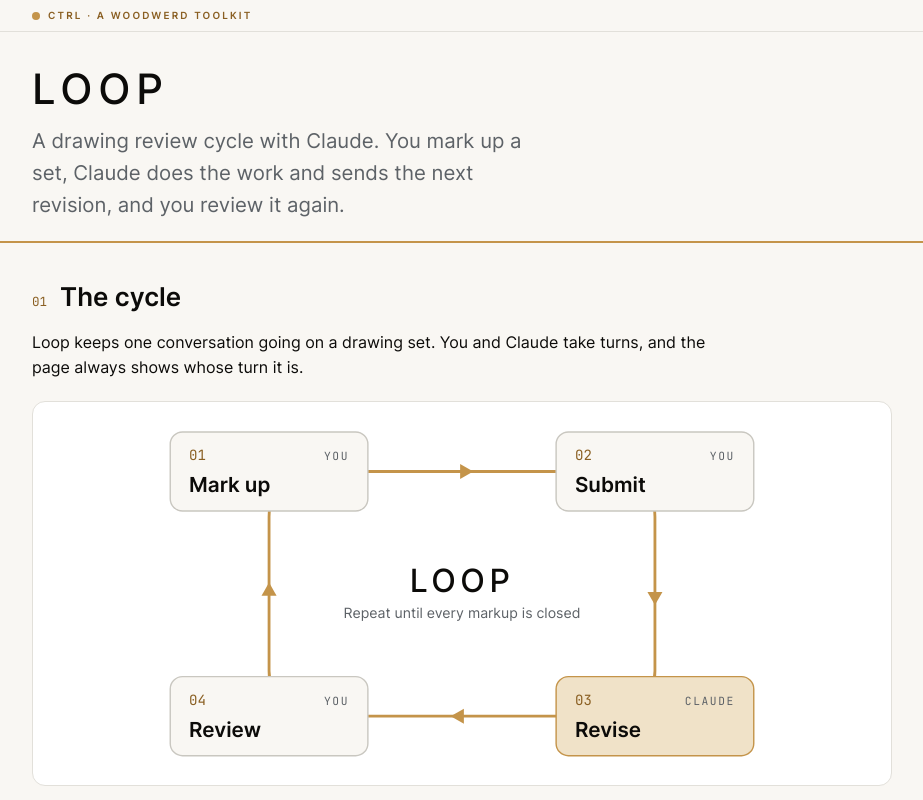
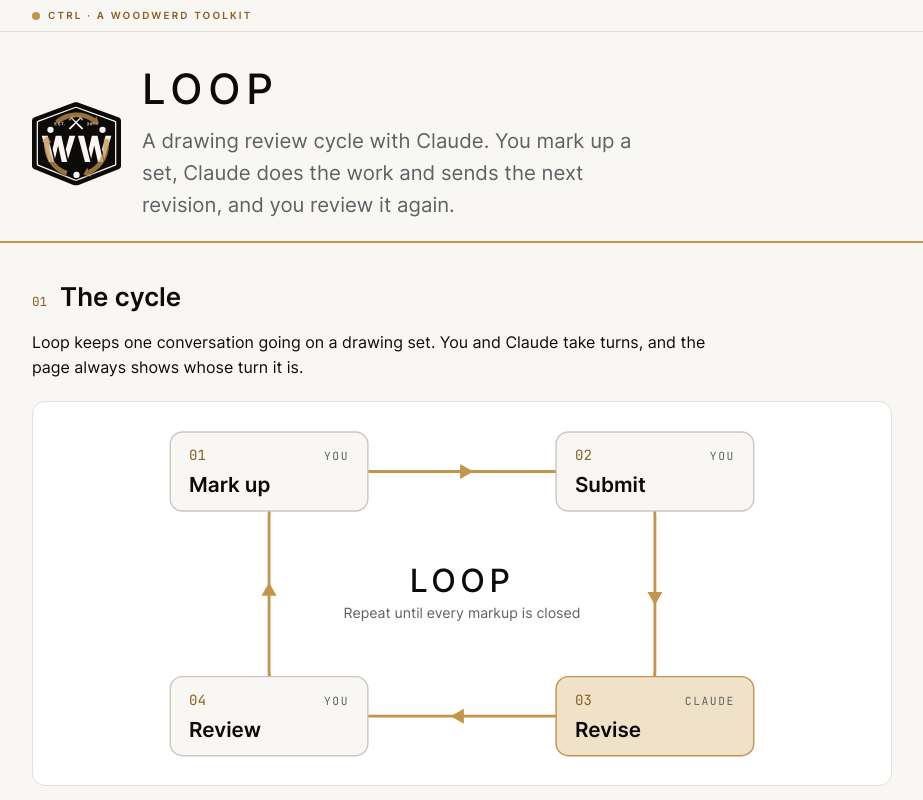
Before and after one commit to WOODWERD/REDLINE, a plain HTML site: page loop/index.html in a window 1280 px wide. Shown: the top 800 px of the page, without its empty margins (178-1101 px from the left). Drawn offline with Linux system fonts and the light colour scheme.

Commit message:
Loop page: add the Loop app icon (inverted WW button with three gold arrows) as favicon and hero mark
Co-Authored-By: Claude Opus 5.5 <noreply@anthropic.com>
Claude-Session: https://claude.ai/code/session_01PdCaM1Ap3tvRhbrbKVP4a6

```diff
--- a/loop/index.html
+++ b/loop/index.html
@@ -6,6 +6,9 @@
 <title>WOODWERD Loop</title>
 <meta name="description" content="WOODWERD Loop: a drawing review cycle with Claude. Mark up, submit, get the next revision, repeat.">
 <meta name="robots" content="noindex">
+<link rel="icon" type="image/svg+xml" href="img/loop-icon.svg">
+<link rel="icon" type="image/png" sizes="32x32" href="img/loop-icon-32.png">
+<link rel="apple-touch-icon" href="img/loop-icon-180.png">
 <style>
 @font-face{font-family:"Inter";font-weight:400;font-display:swap;src:url("../fonts/inter-latin-400-normal.woff2") format("woff2")}
 @font-face{font-family:"Inter";font-weight:500;font-display:swap;src:url("../fonts/inter-latin-500-normal.woff2") format("woff2")}
@@ -29,6 +32,9 @@ a{color:var(--accent-text);text-decoration-thickness:1px;text-underline-offset:3
 .strip{border-bottom:1px solid var(--line);font-size:var(--t-cap);padding-block:var(--s8)}
 .kit{font-size:var(--t-micro);letter-spacing:.22em;text-transform:uppercase;color:var(--accent-text);font-weight:600;display:flex;align-items:center;gap:var(--s8)}
 .dot{width:8px;height:8px;border-radius:50%;background:var(--accent);display:inline-block}
+.appicon{width:89px;height:89px;flex:none;display:block}
+.herohd{display:flex;align-items:center;gap:var(--s21)}
+@media (max-width:560px){.appicon{width:55px;height:55px}.herohd{gap:var(--s13)}}
 header.hero{border-bottom:2px solid var(--accent);padding-block:var(--s34) var(--s21)}
 h1{font-size:var(--t-h1);letter-spacing:.14em;font-weight:500;margin:0;line-height:1.1}
 .lede{font-size:var(--t-h3);color:var(--ink-soft);margin:var(--s13) 0 0;max-width:40ch}
@@ -85,8 +91,8 @@ footer{padding-block:var(--s34);font-size:var(--t-cap);color:var(--ink-soft);dis
 <body>
 <div class="strip gut"><div class="wrap"><span class="kit"><span class="dot" aria-hidden="true"></span>Ctrl · a WOODWERD toolkit</span></div></div>
 <header class="hero gut"><div class="wrap">
-  <h1>LOOP</h1>
-  <p class="lede">A drawing review cycle with Claude. You mark up a set, Claude does the work and sends the next revision, and you review it again.</p>
+  <div class="herohd"><img class="appicon" src="img/loop-icon.svg" alt="" width="89" height="89"><div><h1>LOOP</h1>
+  <p class="lede">A drawing review cycle with Claude. You mark up a set, Claude does the work and sends the next revision, and you review it again.</p></div></div>
 </div></header>
 <main class="gut"><div class="wrap">
 
```
Also changed, not shown: loop/img/loop-icon-180.png (added), loop/img/loop-icon-32.png (added), loop/img/loop-icon-512.png (added), loop/img/loop-icon.svg (added).
